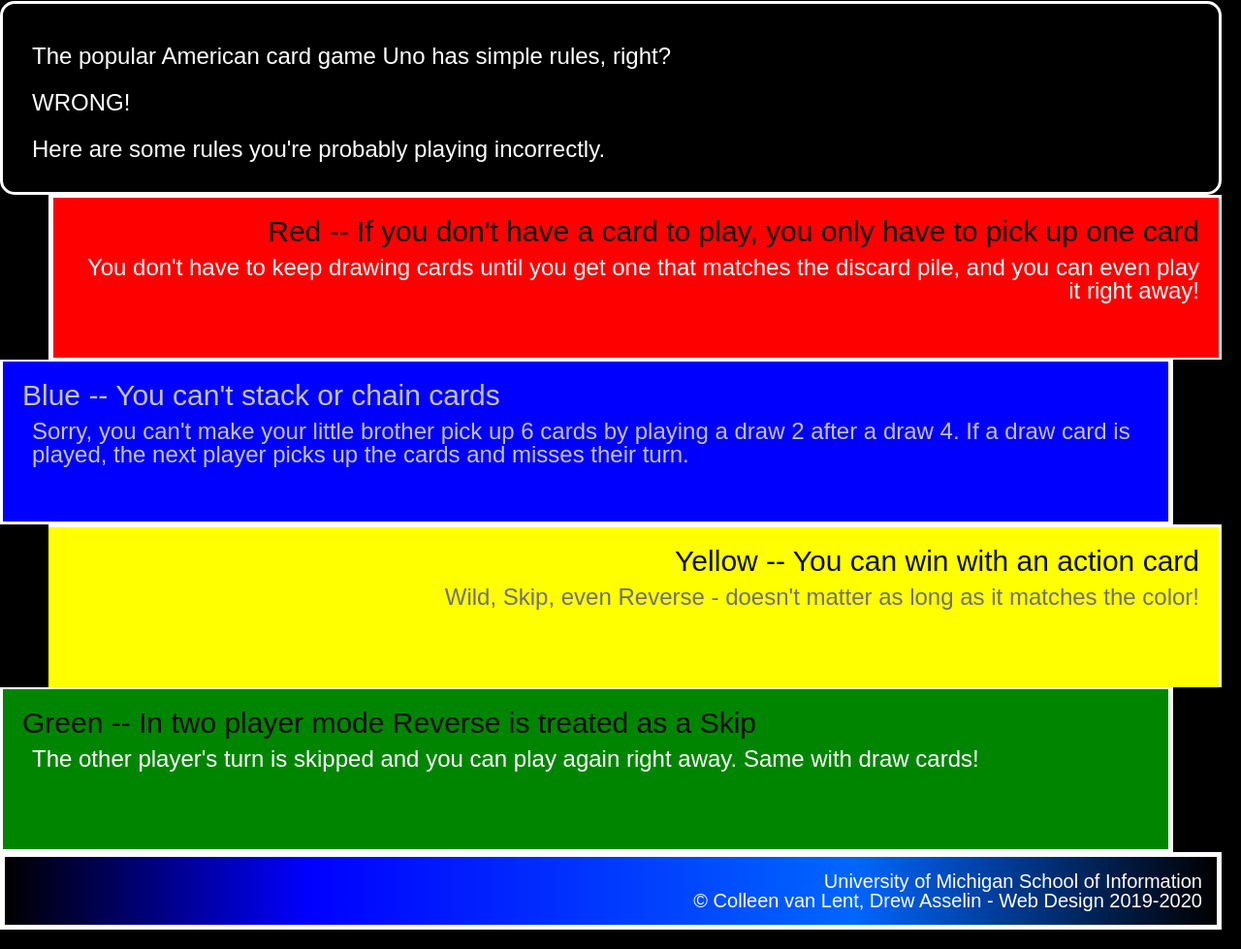
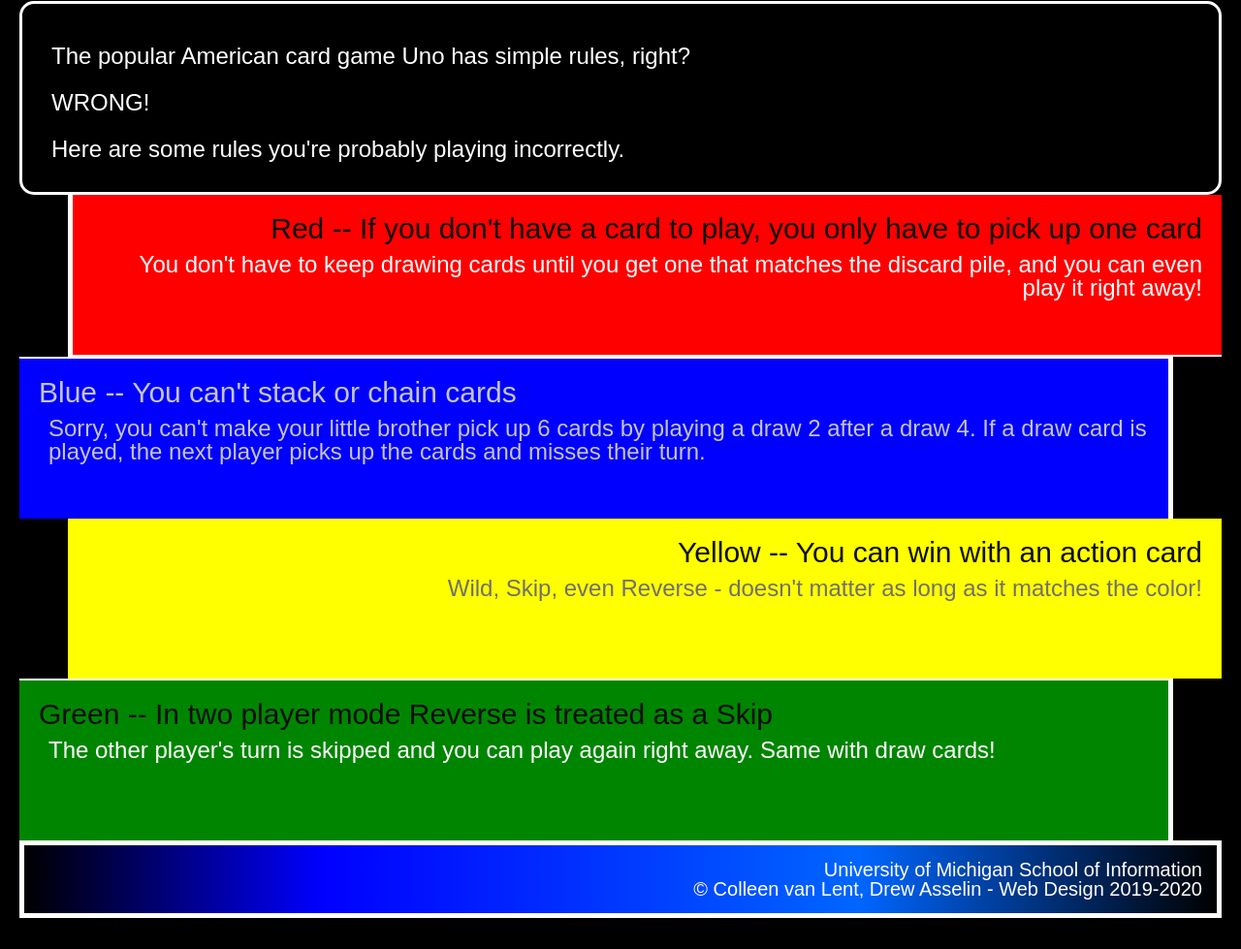
Before and after one commit to saralili5/hw2-f24, a plain HTML site: page index.html in a window 1280 px wide. Shown: the part 327-1306 px from the top of the page at 97% size. After the commit the page ends 1274 px from the top, so only its background shows below. Drawn offline with Linux system fonts and the light colour scheme.

Commit message:
Add files via upload

```diff
--- a/css/style.css
+++ b/css/style.css
@@ -1,7 +1,7 @@
 body {
     background-color: #000000;
     color:  #FFFFFF;
-    margin: 20px 20px 20px 0px;
+    margin: 20px 20px 0;
     font-family: Arial, Verdana;
 }
 h1 {
@@ -37,6 +37,7 @@
     background-color: #ff0000;
     text-align: right;
     margin-left: 50px;
+    border: none;
     border-bottom: 2px solid #FFFFFF;
     border-left: 5px solid #FFFFFF;
 }
@@ -44,6 +45,7 @@
     background-color: #0000FF;
     text-align: left;
     margin-right: 50px;
+    border: none;
     border-right: 5px solid #FFFFFF;
     border-top: 2px solid #FFFFFF;
     color: #C4C4C4
@@ -55,6 +57,7 @@
     background-color: #FFFF00;
     text-align: right;
     margin-left: 50px;
+    border: none;
     border-bottom: 2px;
     border-left: 5px;
     color: #707070
@@ -63,6 +66,7 @@
     background-color: #008500;
     text-align: left;
     margin-right: 50px;
+    border: none;
     border-right: 5px solid #FFFFFF;
     border-top: 2px solid #FFFFFF;
 }
```
